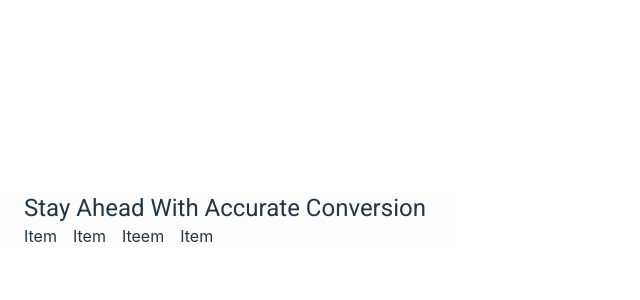
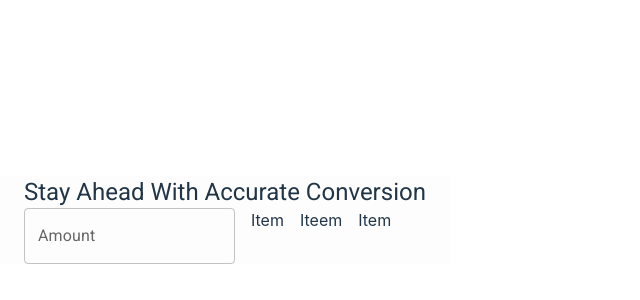
Before and after one commit to geethdev/React-Currency-Converter, a React (Vite) app: page / in a window 1280 px wide. Shown: the part 196-496 px from the top of the page, without its empty margins (0-640 px from the left). Built offline with nearby package versions, Linux system fonts and the light colour scheme.

Commit message:
Update InputAmout component to include TextField for amount input

```diff
--- a/src/components/InputAmout.jsx
+++ b/src/components/InputAmout.jsx
@@ -1,6 +1,16 @@
-import { Button, Container, Grid, Typography } from "@mui/material";
+import { Button, Container, Grid, TextField, Typography } from "@mui/material";
 const InputAmout = () => {
-  return <Grid item> Item </Grid>;
+  return (
+    <Grid item>
+      <TextField
+        label="Amount"
+        fullWidth
+        InputProps={{
+          type: "number",
+        }}
+      />
+    </Grid>
+  );
 };
 
 export default InputAmout;
```
